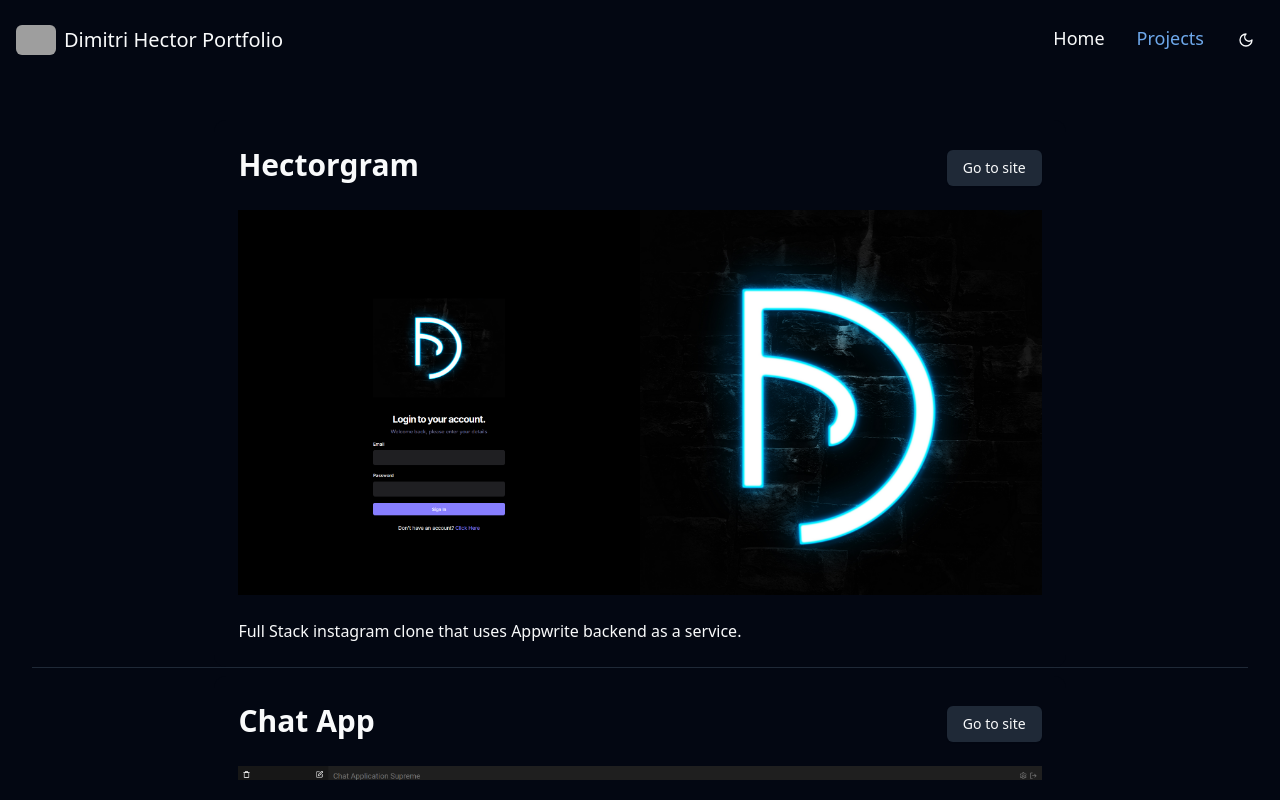
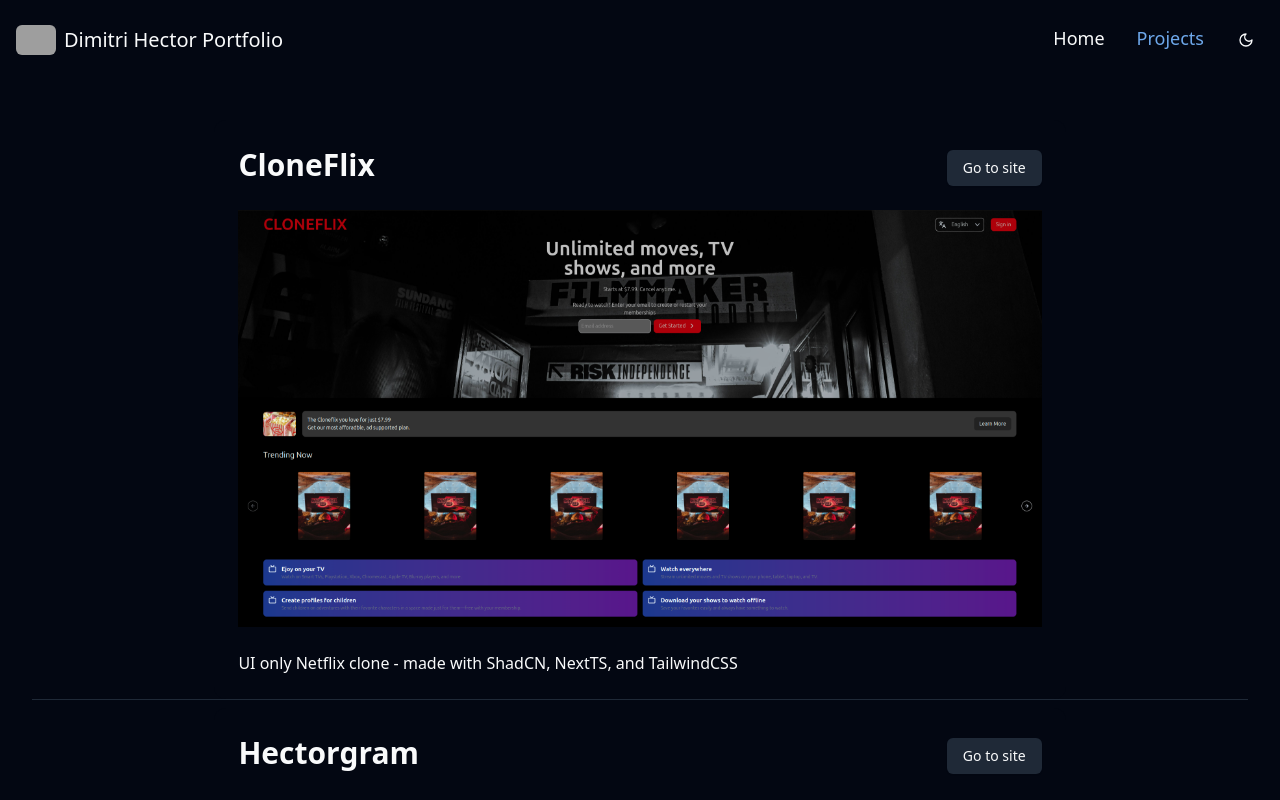
Before and after one commit to joshuahector86/portfolio, a React (Vite) app: page /projects in a window 1280 px wide. Built offline with nearby package versions, Linux system fonts and the light colour scheme; grey boxes are pictures that could not be loaded.

Commit message:
adding netflix clone to the list of projects

```diff
--- a/src/assets/index.ts
+++ b/src/assets/index.ts
@@ -6,6 +6,7 @@
 import portfolio_site_1 from "./portfolio_site_1.png";
 import portfolio_site_2 from "./portfolio_site_2.png";
 import blog_site from "./blog_site.png";
+import cloneflix from "./cloneflixUI.png";
 
 export {
   chat_app,
@@ -16,4 +17,5 @@
   portfolio_site_1,
   portfolio_site_2,
   blog_site,
+  cloneflix,
 };
--- a/src/potfolio-data/project-data.ts
+++ b/src/potfolio-data/project-data.ts
@@ -2,12 +2,20 @@
   // blog_site,
   chat_app,
   clone_tube,
+  cloneflix,
   everything_dash,
   hectorgram,
   personal_site,
 } from "@/assets";
 
 export const project_data = [
+  {
+    projectName: "CloneFlix",
+    url: "https://cloneflix-pi.vercel.app/",
+    projectImg: cloneflix,
+    projectCaption:
+      "UI only Netflix clone - made with ShadCN, NextTS, and TailwindCSS",
+  },
   {
     projectName: "Hectorgram",
     url: "https://hectorgram.vercel.app/",
```
Also changed, not shown: src/assets/cloneflixUI.png (added).
